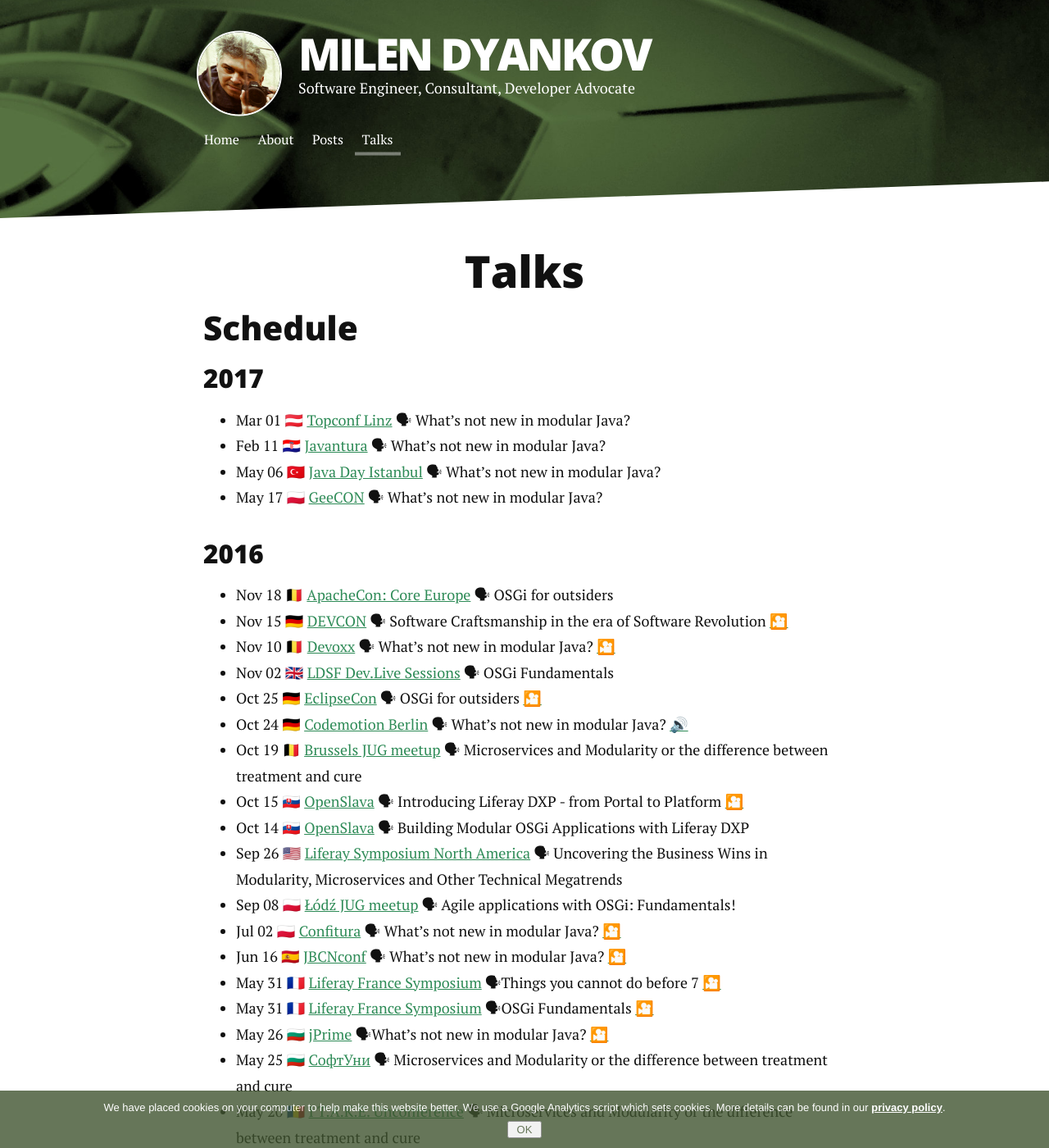
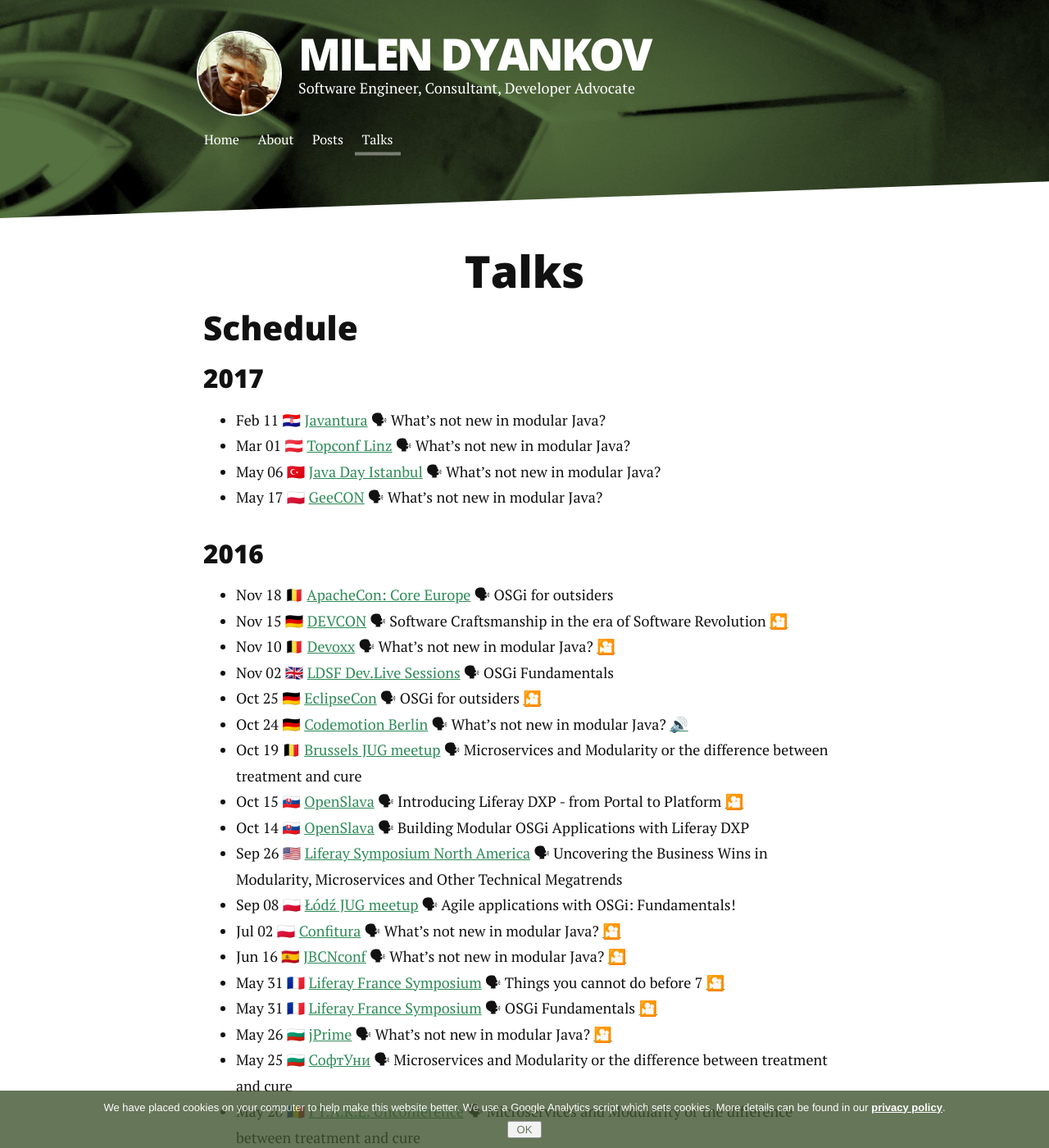
Before and after one commit to azzazzel/azzazzel.github.io, a Jekyll site: the page built from talks.md, in a window 1280 px wide and 1400 px high. Shown: the whole window at 82% size. Built offline with Jekyll 4.4.1, drawn with Linux system fonts in a browser that asks for light colours; nearby versions of some CDN libraries.

Commit message:
formatting

```diff
--- a/talks.md
+++ b/talks.md
@@ -7,8 +7,8 @@
 
 ### 2017
 
+- Feb 11 🇭🇷 [Javantura](https://javantura.com/javantura-v4/) 🗣 What's not new in modular Java?
 - Mar 01 🇦🇹 [Topconf Linz](http://topconf.com/linz-2017/) 🗣 What's not new in modular Java?
-- Feb 11 🇭🇷 [Javantura](https://javantura.com/javantura-v4/) 🗣 What's not new in modular Java?
 - May 06 🇹🇷 [Java Day Istanbul](https://javaday.istanbul/) 🗣 What's not new in modular Java?
 - May 17 🇵🇱 [GeeCON](https://2017.geecon.org/) 🗣 What's not new in modular Java?
 
@@ -28,9 +28,9 @@
  - Sep 08 🇵🇱 [Łódź JUG meetup](https://www.meetup.com/Java-User-Group-Lodz/events/233394575/) 🗣 Agile applications with OSGi: Fundamentals!
  - Jul 02 🇵🇱 [Confitura](http://2016.confitura.pl) 🗣 What's not new in modular Java? [🎦](https://www.youtube.com/watch?v=VsYL9EezaW4)
  - Jun 16 🇪🇸 [JBCNconf](http://www.jbcnconf.com/2016) 🗣 What's not new in modular Java? [🎦](https://www.youtube.com/watch?v=2V8OEtZBBco)
- - May 31 🇫🇷 [Liferay France Symposium](https://www.liferay.com/en/web/france2015) 🗣Things you cannot do before 7 [🎦](https://www.youtube.com/watch?v=nAit8wRdcrc&index=1)
- - May 31 🇫🇷 [Liferay France Symposium](https://www.liferay.com/en/web/france2015) 🗣OSGi Fundamentals [🎦](https://www.youtube.com/watch?v=R-VeJLp6pVA)
- - May 26 🇧🇬 [jPrime](http://jprime.io/) 🗣What's not new in modular Java? [🎦](https://www.youtube.com/watch?v=NKS5VU_r7Bo)
+ - May 31 🇫🇷 [Liferay France Symposium](https://www.liferay.com/en/web/france2015) 🗣 Things you cannot do before 7 [🎦](https://www.youtube.com/watch?v=nAit8wRdcrc&index=1)
+ - May 31 🇫🇷 [Liferay France Symposium](https://www.liferay.com/en/web/france2015) 🗣 OSGi Fundamentals [🎦](https://www.youtube.com/watch?v=R-VeJLp6pVA)
+ - May 26 🇧🇬 [jPrime](http://jprime.io/) 🗣 What's not new in modular Java? [🎦](https://www.youtube.com/watch?v=NKS5VU_r7Bo)
  - May 25 🇧🇬 [СофтУни](https://softuni.bg/trainings/1388/microservices-and-modularity) 🗣 Microservices and Modularity or the difference between treatment and cure
  - May 20 🇷🇴 [I T.A.K.E. Unconference](http://itakeunconf.com/) 🗣 Microservices and Modularity or the difference between treatment and cure
  - Mar 19 🇮🇹 [Codemotion Rome](http://rome2016.codemotionworld.com) 🗣 What's not new in modular Java?
```
